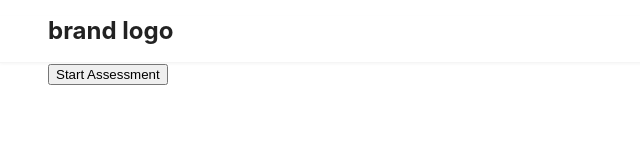
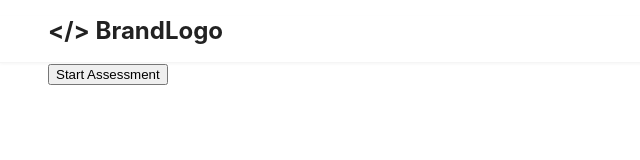
Before and after one commit to dannyk08/replicated, a React (Create React App) app: page / in a window 1280 px wide. Shown: the top 160 px of the page, without its empty margins (0-640 px from the left). Built offline with nearby package versions, Linux system fonts and the light colour scheme.

Commit message:
mock brand logo

```diff
--- a/src/components/Navigation.js
+++ b/src/components/Navigation.js
@@ -6,7 +6,7 @@ export default class Navigation extends React.Component {
   render() {
     return <nav className="Navigation">
       <div className="container">
-        <h3>brand logo</h3>
+        <h3>&lt;/&gt; BrandLogo</h3>
       </div>
     </nav>
   }
```
